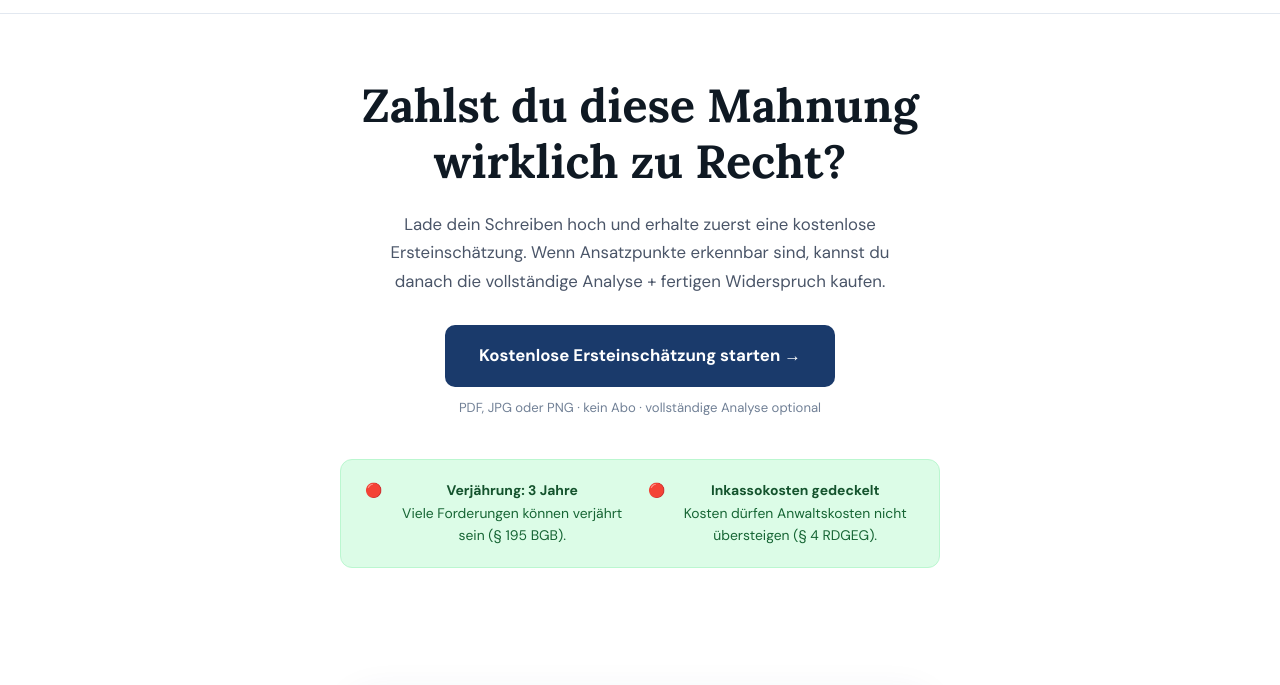
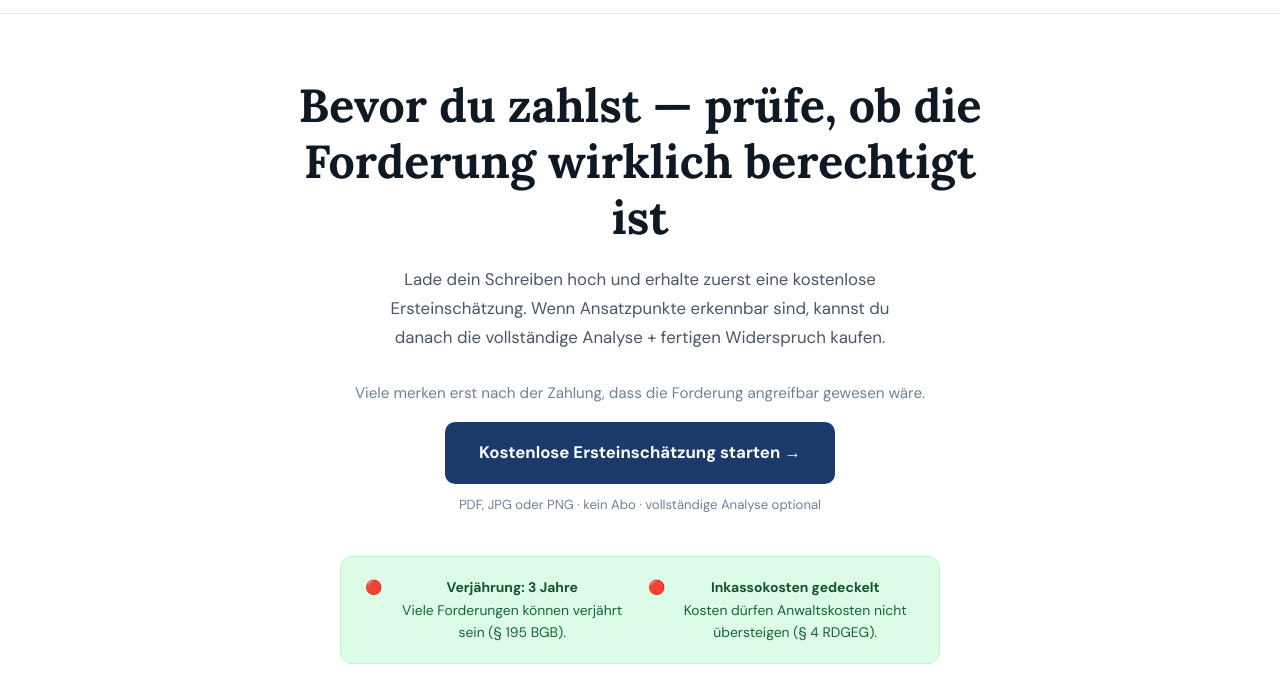
Before and after one commit to DickGroen/mussichzahlen, a website with bundled scripts: page public/mahnung/index.html in a window 1280 px wide. Shown: the part 106-791 px from the top of the page. Built offline with nearby package versions, Linux system fonts and the light colour scheme.

Commit message:
Update title and headings for clarity

```diff
--- a/public/mahnung/index.html
+++ b/public/mahnung/index.html
@@ -3,7 +3,7 @@
 <head>
   <meta charset="UTF-8">
   <meta name="viewport" content="width=device-width, initial-scale=1.0">
-  <title>Zahlst du diese Mahnung wirklich zu Recht? | MussIchZahlen.de</title>
+  <title>Bevor du zahlst — Mahnung prüfen | MussIchZahlen.de</title>
   <meta name="description" content="Viele Mahnungen enthalten Fehler, überhöhte Kosten oder verjährte Forderungen. Kostenlose Ersteinschätzung, danach vollständige Analyse + fertiger Widerspruch.">
   <link rel="preconnect" href="https://fonts.googleapis.com">
   <link rel="preconnect" href="https://fonts.gstatic.com" crossorigin>
@@ -146,8 +146,9 @@
 
 <section class="hero">
   <div class="container">
-    <h1>Zahlst du diese Mahnung<br>wirklich zu Recht?</h1>
+    <h1>Bevor du zahlst — prüfe, ob die Forderung wirklich berechtigt ist</h1>
     <p class="hero__sub">Lade dein Schreiben hoch und erhalte zuerst eine kostenlose Ersteinschätzung. Wenn Ansatzpunkte erkennbar sind, kannst du danach die vollständige Analyse + fertigen Widerspruch kaufen.</p>
+    <p style="font-size:.95rem;color:var(--muted);margin-bottom:16px;">Viele merken erst nach der Zahlung, dass die Forderung angreifbar gewesen wäre.</p>
     <a href="#free-check" class="hero-cta">Kostenlose Ersteinschätzung starten →</a>
     <div class="hero-sub-note">PDF, JPG oder PNG · kein Abo · vollständige Analyse optional</div>
 
@@ -296,7 +297,7 @@
 </section>
 
 <div class="container">
-  <div class="footer-trust"><strong>MussIchZahlen.de</strong> — Fragen? <a href="mailto:support@mussichzahlen.de">support@mussichzahlen.de</a></div>
+  <div class="footer-trust"><strong>MussIchZahlen.de</strong> hilft Verbrauchern, Forderungen vor einer Zahlung besser zu verstehen.<br>Fragen? <a href="mailto:support@mussichzahlen.de">support@mussichzahlen.de</a></div>
   <div class="disclaimer">MussIchZahlen.de bietet informative Analysen und Widerspruchsentwürfe. Keine Rechtsberatung, keine rechtliche Vertretung. Dokumente werden nach Verarbeitung gelöscht. © 2026 MussIchZahlen.de</div>
 </div>
 
```
